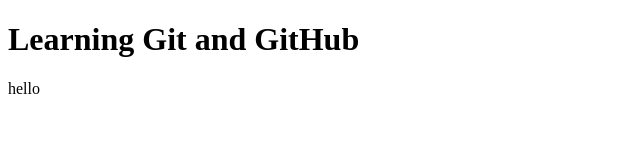
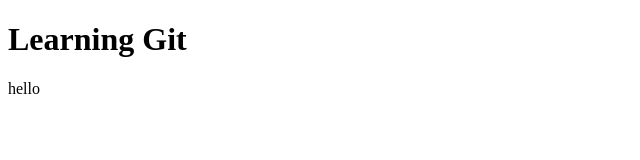
Before and after one commit to wk5275173/learning-git, a plain HTML site: page index.html in a window 1280 px wide. Shown: the whole page, without its empty margins (0-640 px from the left). Drawn offline with Linux system fonts and the light colour scheme.

Commit message:
remove git hub

```diff
--- a/index.html
+++ b/index.html
@@ -7,7 +7,7 @@
     <link rel="stylesheet" href="style.css">
 </head>
 <body>
-    <h1>Learning Git and GitHub</h1>
+    <h1>Learning Git </h1>
     <p>hello</p>
 </body>
 </html>
```
